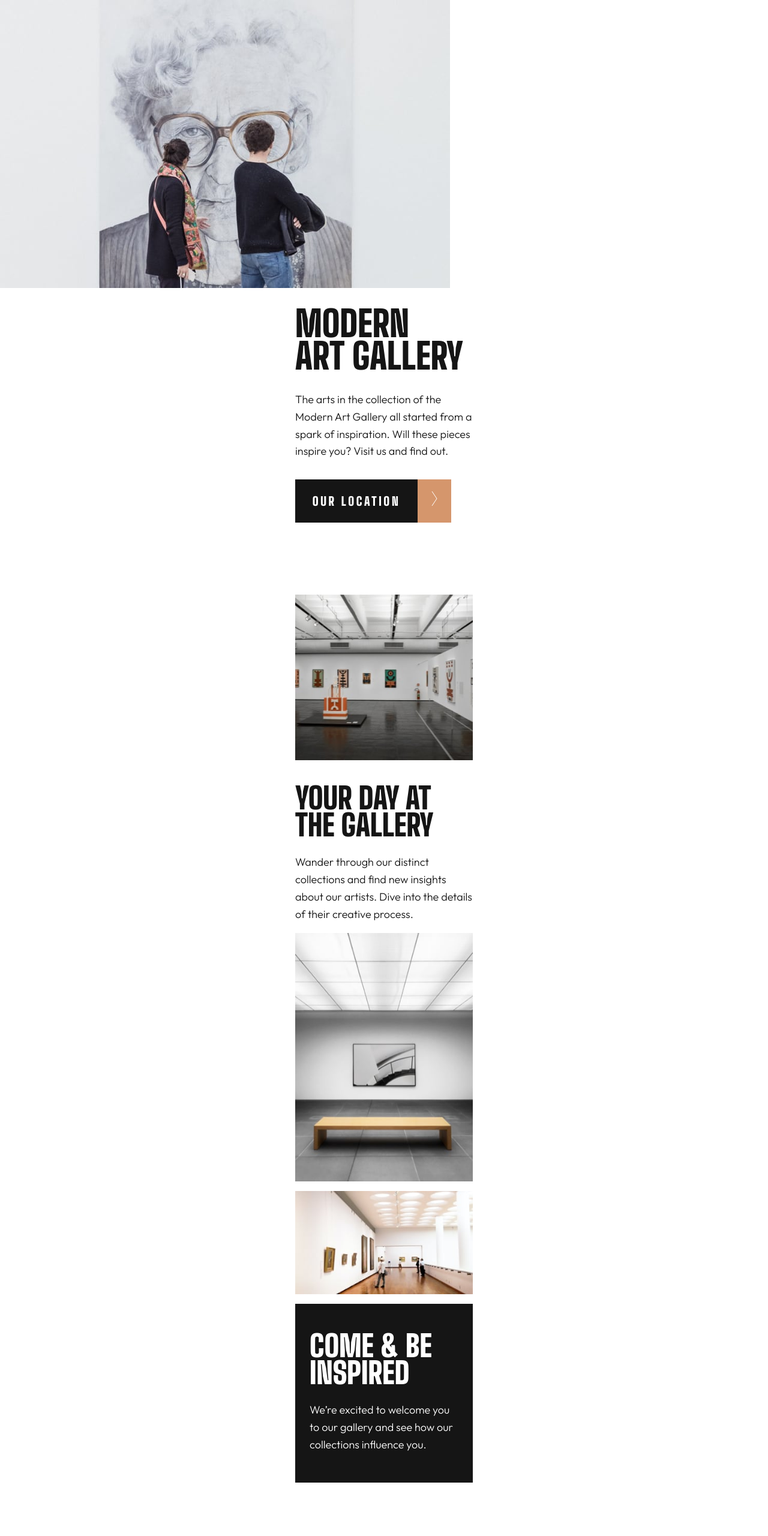
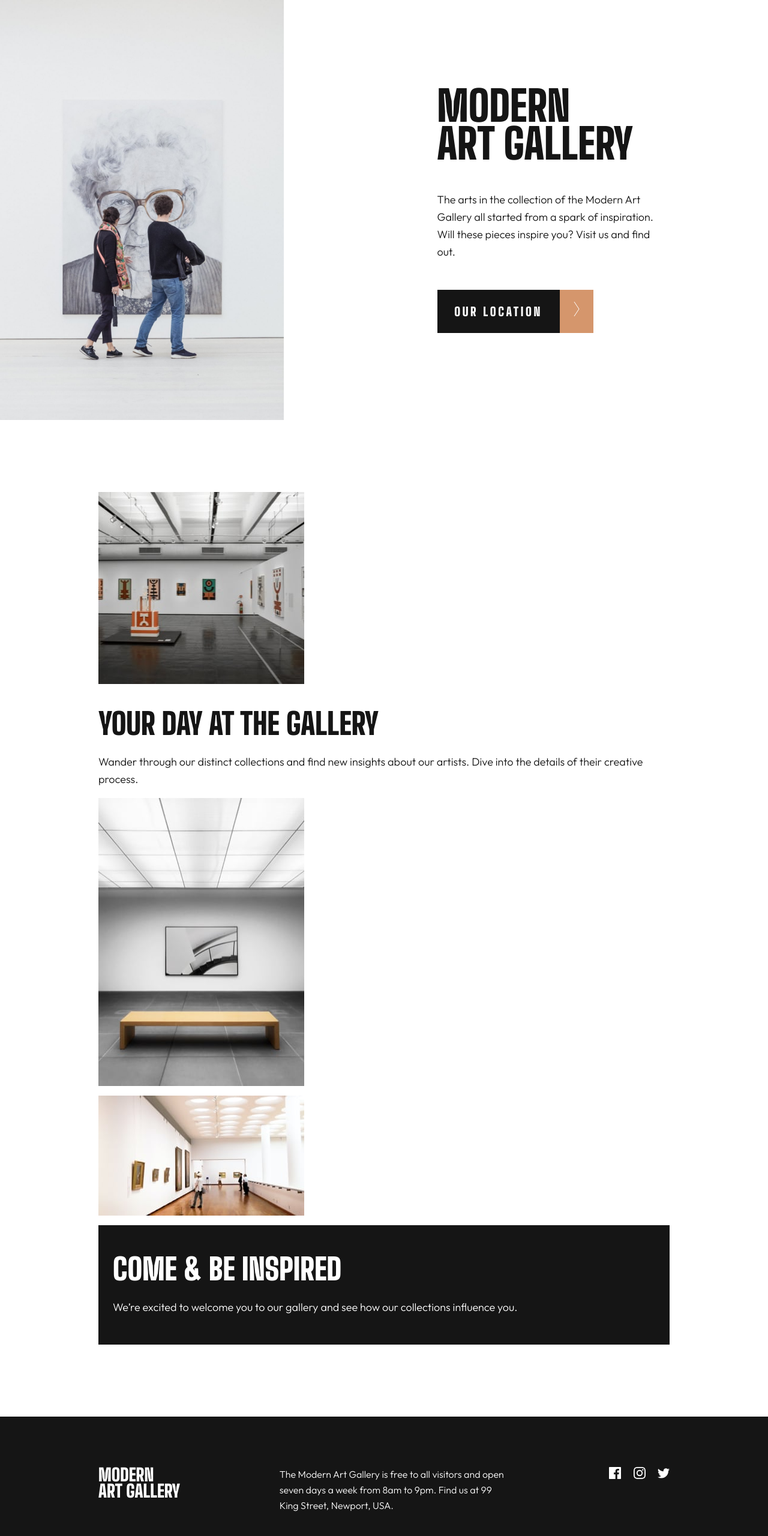
Before and after one commit to MattPahuta/art-gallery-website, a plain HTML site: page index.html in a window 1280 px wide. Shown: the top 2560 px of the page at 60% size. Drawn offline with Linux system fonts and the light colour scheme.

Commit message:
Complete location page styles, begin home tablet view

```diff
--- a/css/styles.css
+++ b/css/styles.css
@@ -142,8 +142,20 @@ p {
 
 /* placeholder width value */
 @media (min-width: 42em) {
+
   .container {
     padding: 0 2.5rem;
+    max-width: 50em;
+  }
+}
+
+@media (min-width: 68em) {
+  h2 {
+    line-height: 1;
+  }
+  .container {
+    padding: 0 10.25rem;
+    max-width: 90em;
   }
 }
 
@@ -216,14 +228,17 @@ p {
 
 
 /* Hero Styles */
+#hero {
+  position: relative;
+}
 
 .hero-container {
-  flex-direction: column;
-  gap: 2rem;
+  /* flex-direction: column; */
+  /* gap: 2rem; */
 }
 
 .hero-content {
-  width: 100%;
+  /* width: 100%; */
   padding-top: 2rem;
 }
 
@@ -293,14 +308,58 @@ p {
 }
 
 @media (min-width: 42em) {
+  .hero-container {
+    grid-template-columns: repeat(7, 1fr);
+    /* border: 5px solid var(--clr-gold); */
+  }
 
+  .hero-pics, .hero-content {
+    grid-row: 1 / 2;
+  }
+
+  .hero-pics {
+    grid-column: 1 / 5;
+  }
+
+  .hero-content {
+    grid-column: 4 / -1;
+    align-self: center;
+    padding: 0;
+  }
+
+  .hero-pics img {
+    max-height: 700px;
+  }
+
+  .hero-text,
+  .hero-text-small {
+    gap: 3rem;
+  }
+
+  .hero-text {
+    padding-left: 1rem;
+  }
+
+  .hero-text h1 {
+    font-size: var(--fs-700);
+  }
 }
 
+
+
 /* Location Page Styles */
+.location-page {
+  background-color: var(--clr-black);
+}
 
 .location-container {
   padding-bottom: 3.5em;
   flex-direction: column;
+}
+
+.map-pics img {
+  width: 100%;
+  height: auto;
 }
 
 .local-heading {
@@ -323,14 +382,46 @@ p {
 }
 
 @media (min-width: 42em) {
+  #hero-location {
+    /* max-height: 37.5em; */
+    overflow: hidden;
+  }
+
   .back-button {
     margin-left: 0;
+  }
+
+  .location-container {
+    flex-direction: row;
+    /* justify-content: space-between; */
+    gap: 6.125rem;
+    padding-top: 5.5rem;
+    padding-bottom: 5rem;
+  }
+
+  .local-heading {
+    padding: 0;
+    font-size: 55px;
   }
 }
 
 @media (min-width: 68em) {
+  .location-container {
+    max-width: 69.375em;
+    /* gap: 20.250rem; */
+    gap: 30%;
+    padding-top: 6.5rem;
+  }
   .contact-details p:first-of-type {
     font-size: var(--fs-500);
+  }
+
+  .contact-details p {
+    font-size: var(--fs-400);
+  }
+  .local-heading {
+    font-size: var(--fs-700);
+    line-height: 1;
   }
 }
 
@@ -376,8 +467,26 @@ footer {
 
 @media (min-width: 42em) {
   .footer-content {
-    flex-direction: column;
-    align-items: start;
+    flex-direction: row;
+    align-items: flex-start;
+    justify-content: space-between;
+    padding: 0;
+  }
+
+  .footer-content p {
+    max-width: 17.5rem;
     padding: 0;
   }
 }
+
+@media (min-width: 68em) {
+  footer {
+    padding: 5.25rem 0;
+  }
+  .footer-content p {
+    max-width: 24rem;
+  }
+  .footer-content h3 {
+    font-size: 1.825rem;
+  }
+}
--- a/index.html
+++ b/index.html
@@ -14,22 +14,26 @@
 <body>
 
   <header id="hero">
-    <div class="hero-container">
+    <!-- grid container -->
+    <div class="grid hero-container">
 
+      <!-- grid item -->
       <div class="spacer-left"></div>
-
-      <picture>
-        <source>
-        <source>
+      <!-- grid item -->
+      <picture class="hero-pics">
+        <source media="(min-width: 68em)" srcset="./assets/desktop/image-hero@2x.jpg">
+        <source media="(min-width: 42em)" srcset="./assets/tablet/image-hero@2x.jpg">
         <img src="./assets/mobile/image-hero@2x.jpg" alt="Two gallery patrons admiring a piece of art">
       </picture>
 
-      <div class="spacer-right"></div>
-
+      <!-- <div class="spacer-right"></div> -->
+      <!-- grid item -->
       <div class="hero-content">
         <div class="container">
+          <!-- container for hero text -->
           <div class="flex hero-text">
             <h1>Modern<br> Art Gallery</h1>
+            <!-- container for smaller hero text -->
             <div class="flex hero-text-small">
               <p>The arts in the collection of the Modern Art Gallery all started from a spark of inspiration. Will these pieces inspire you? Visit
                 us and find out.</p>
```
Also changed, not shown: location.html (+9 -6 lines).
